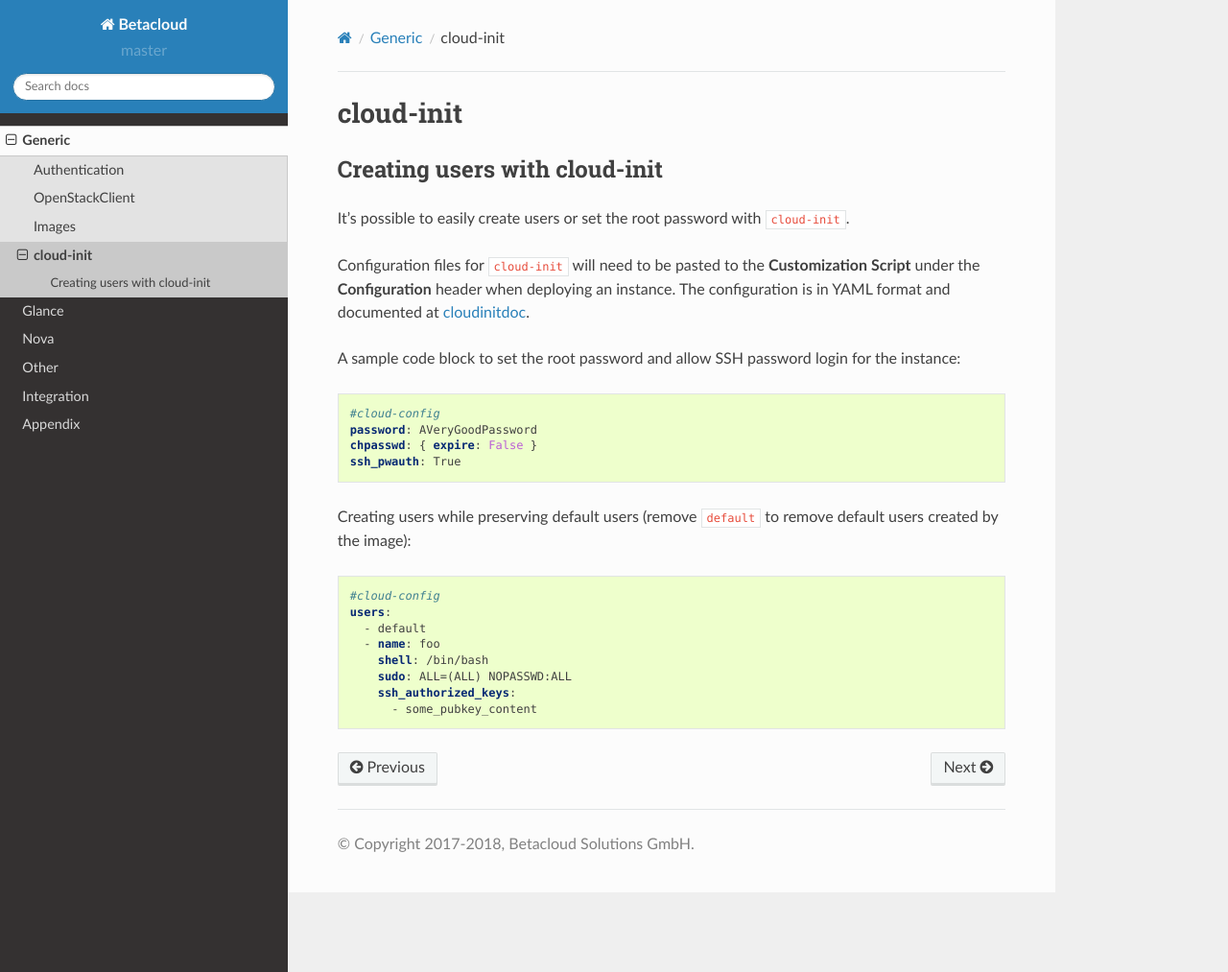
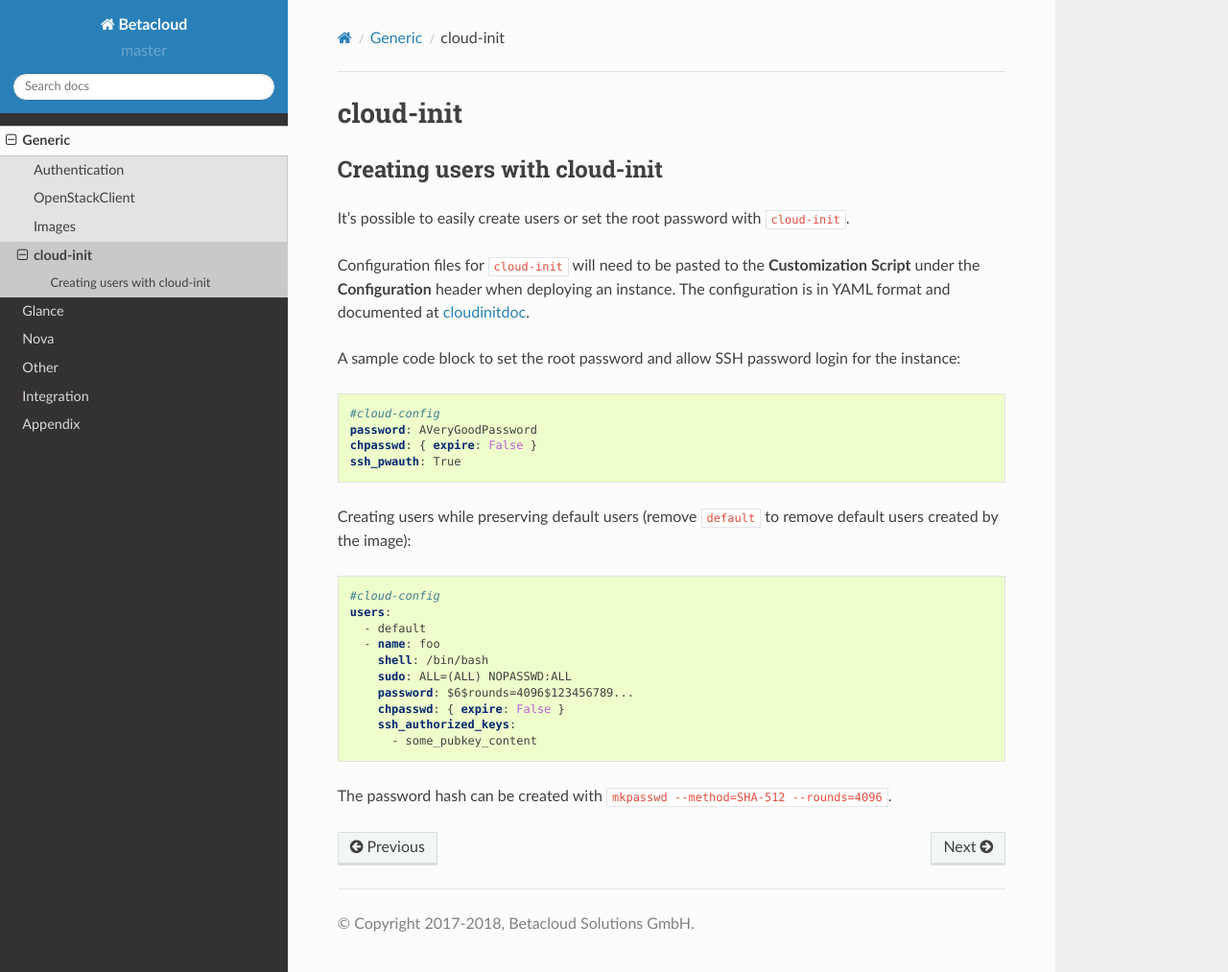
Before and after one commit to betacloud/documentation, a Sphinx documentation site: the page built from source/generic/cloud-init.rst, in a window 1280 px wide and 1013 px high. Shown: the whole window at 96% size. Built offline with Sphinx 7.4.7 and the Read the Docs theme 2.0.0, drawn with Linux system fonts in a browser that asks for light colours; pages that are not in the unit, such as notebooks, are missing from menus.

Commit message:
add password settings to generic/cloud-init

```diff
--- a/source/generic/cloud-init.rst
+++ b/source/generic/cloud-init.rst
@@ -28,7 +28,11 @@
      - name: foo
        shell: /bin/bash
        sudo: ALL=(ALL) NOPASSWD:ALL
+       password: $6$rounds=4096$123456789...
+       chpasswd: { expire: False }
        ssh_authorized_keys:
          - some_pubkey_content
 
+The password hash can be created with ``mkpasswd --method=SHA-512 --rounds=4096``.
+
 .. _cloudinitdoc: https://cloudinit.readthedocs.io/en/latest/
```
